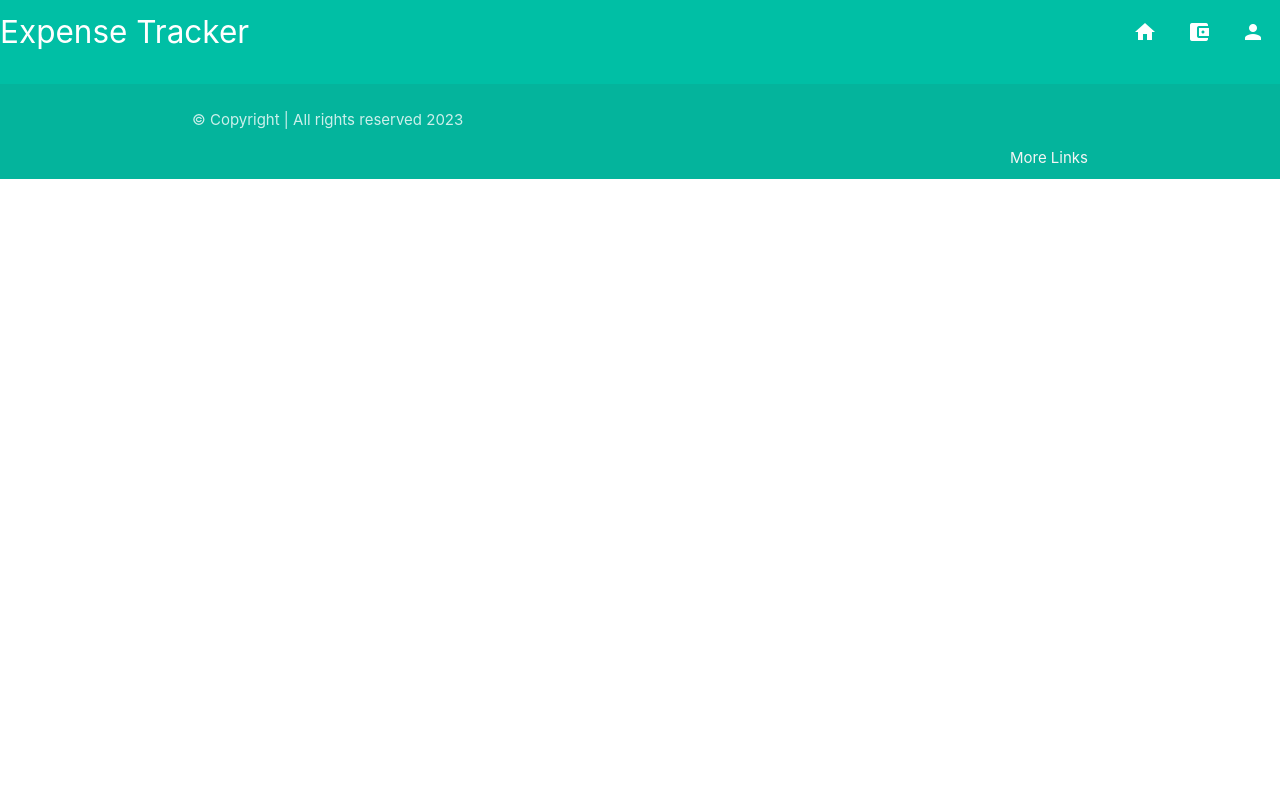
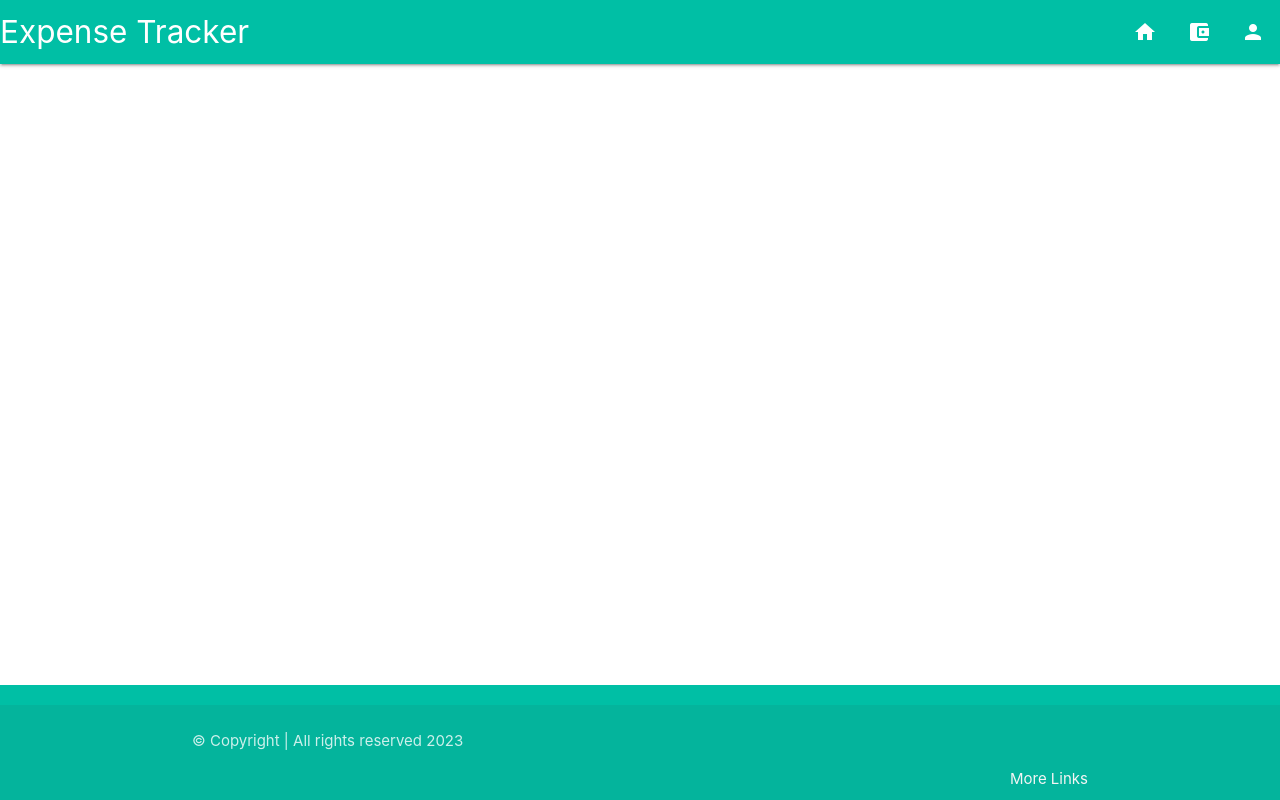
Before and after one commit to e-kai00/expense-tracker, a Django app: template trackerapp/templates/trackerapp/base.html in a window 1280 px wide. Run offline with Django 3.2, Linux system fonts and the light colour scheme; the template is opened without the code that fills it, so the values that code supplies are empty; parts of the project's set-up code (start-up, migrations or seed data) failed here and were passed over; some libraries are stand-ins or nearby versions.

Commit message:
Fix footer, basic layout for index.html

```diff
--- /dev/null
+++ b/trackerapp/static/trackerapp/css/style.css
@@ -0,0 +1,11 @@
+
+/* footer */
+body {
+    display: flex;
+    min-height: 100vh;
+    flex-direction: column;
+  }
+
+  main {
+    flex: 1 0 auto;
+  }
```
Also changed, not shown: trackerapp/templates/trackerapp/index.html (+13 -5 lines).
